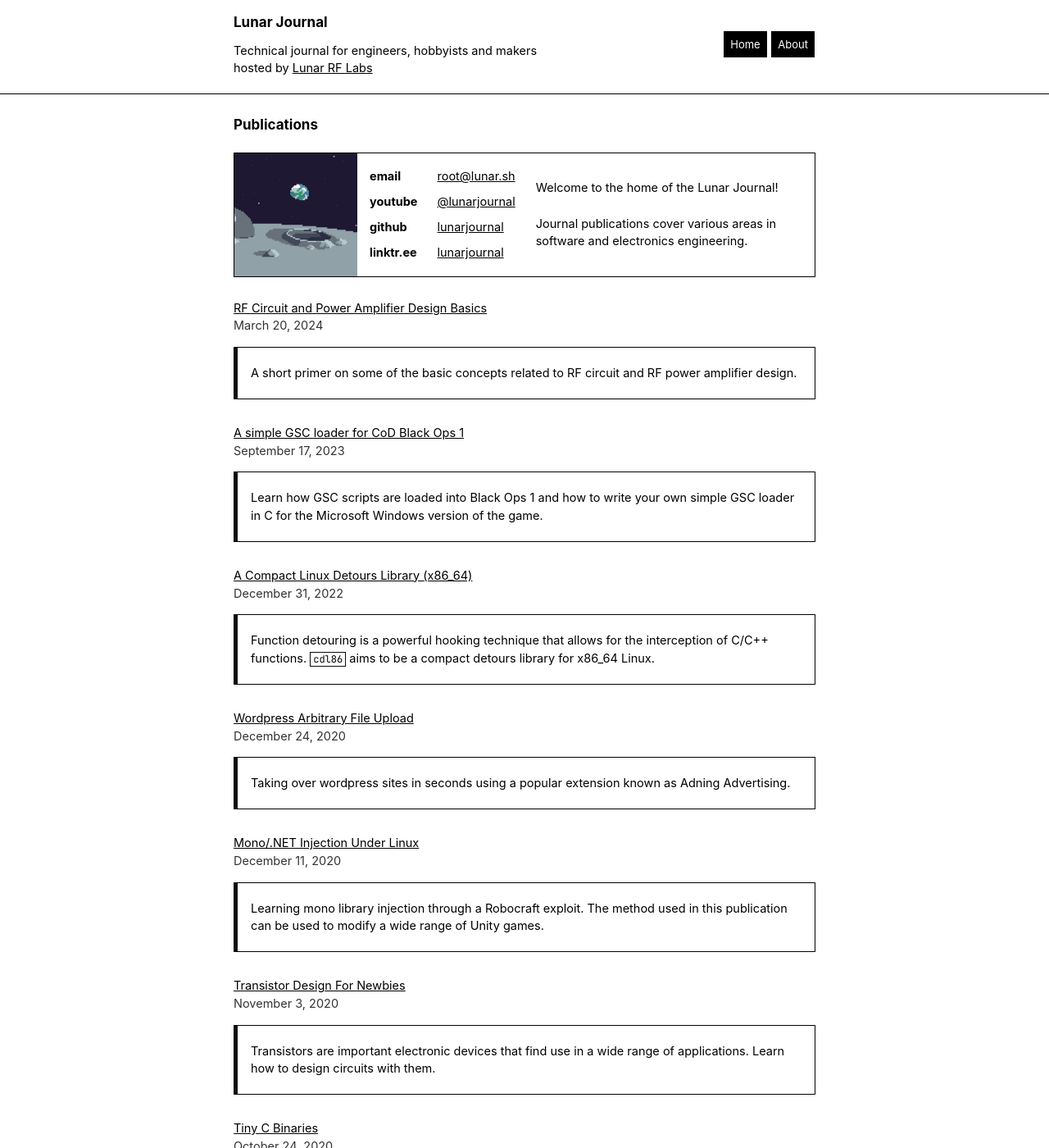
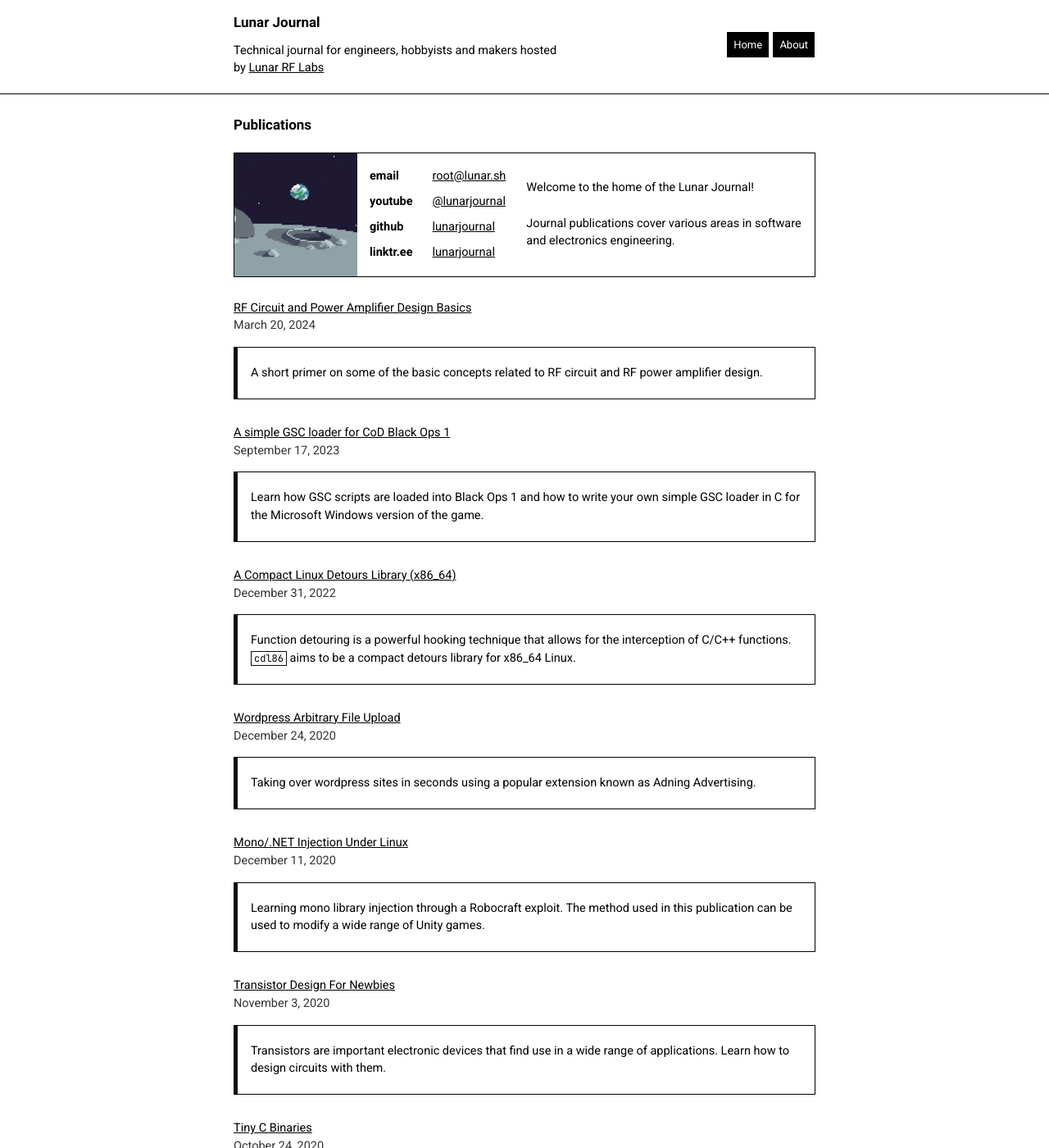
Before and after one commit to microstub/microstub.github.io, a Jekyll site: the page built from index.html, in a window 1280 px wide and 1400 px high. Shown: the whole window at 82% size. Built offline with Jekyll 4.4.1, drawn with Linux system fonts in a browser that asks for light colours.

Commit message:
Update _variables.scss

```diff
--- a/_sass/_variables.scss
+++ b/_sass/_variables.scss
@@ -5,7 +5,7 @@ $grey: #f5f5f5;
 $highlight: #e3e6e8;
 
 $serif: sans-serif;
-$inter: "Inter";
+$inter: "Roboto";
 
 @mixin mobile {
   @media screen and (max-width: 640px) {
```
